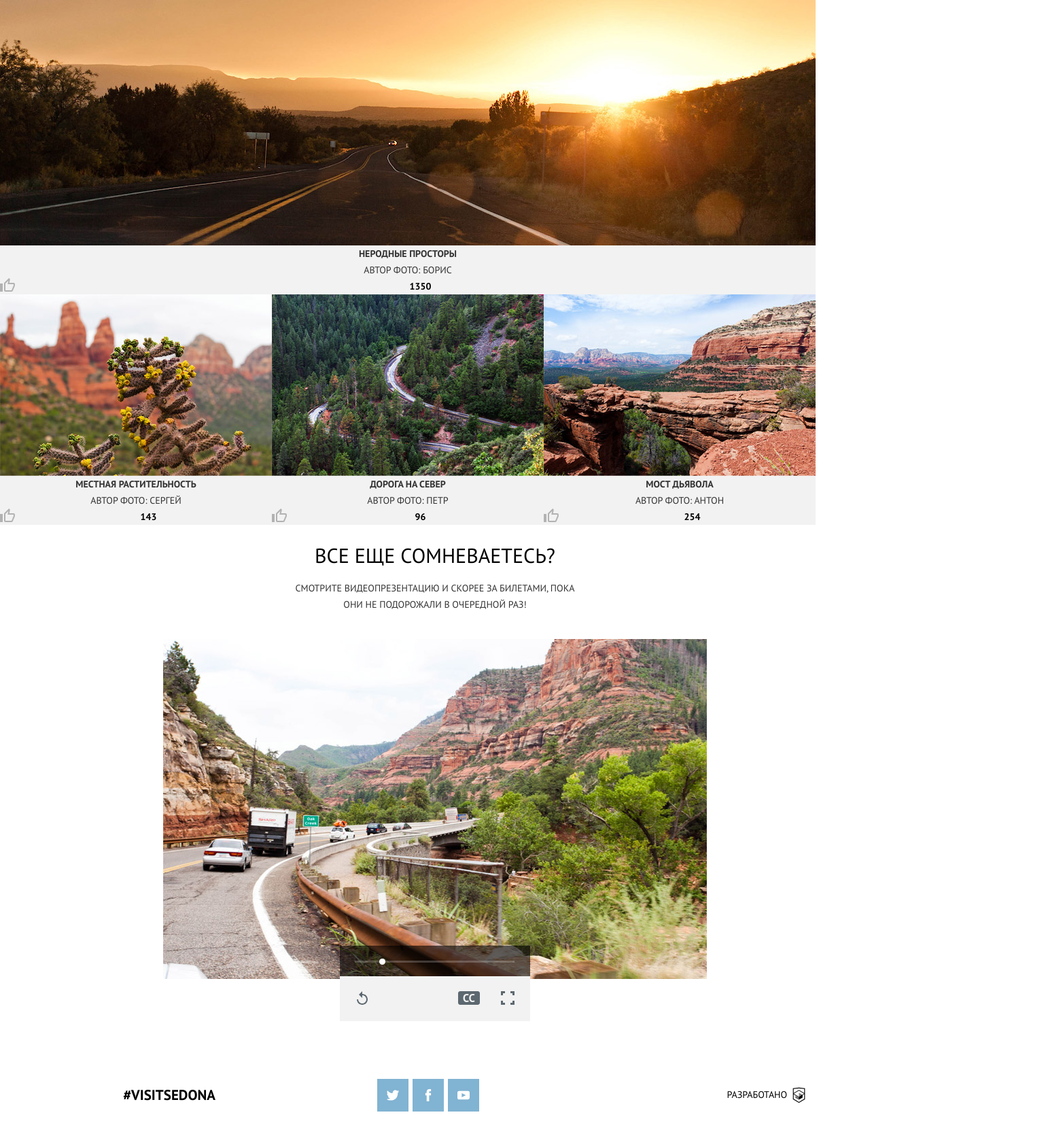
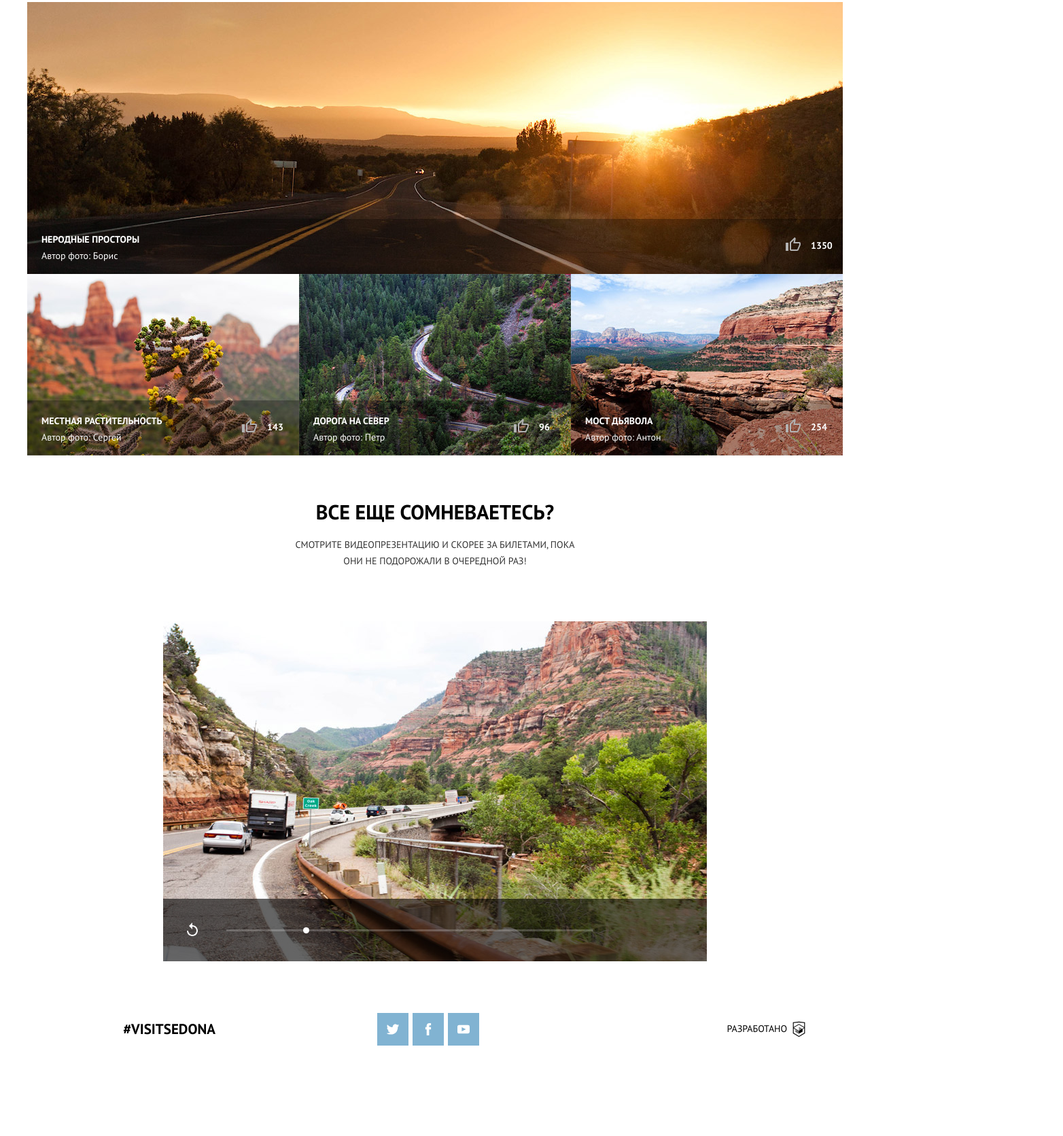
Before and after one commit to kudinroman/sedona-roman, a plain HTML site: page photo.html in a window 1280 px wide. Shown: the part 576-2247 px from the top of the page at 68% size, 1564 px wide, since content can reach past the window. After the commit the page ends 2150 px from the top, so only its background shows below. Drawn offline with Linux system fonts and the light colour scheme.

Commit message:
Update 2017-06-24T12:26:38.451Z

```diff
--- a/css/style.css
+++ b/css/style.css
@@ -419,6 +419,7 @@ template {
   -webkit-box-orient: vertical;
   -webkit-box-direction: normal;
           flex-direction: column;
+  min-width: 320px;
   z-index: 1;
   background: #ffffff;
 }
@@ -430,6 +431,7 @@ template {
   height: 0px;
   position: relative;
   top: -56px;
+  min-width: 320px;
   display: -webkit-box;
   display: flex;
   -webkit-box-pack: center;
@@ -658,11 +660,9 @@ template {
   cursor: pointer;
 }
 .heading {
-  border-bottom: 1px solid #e5e5e5;
-}
-.heading:last-of-type {
-  border: none;
-  padding: 24px 20px;
+  min-width: 320px;
+  margin: auto;
+  padding: 24px 0px;
 }
 .heading__title {
   font-size: 18px;
@@ -676,28 +676,48 @@ template {
   line-height: 24px;
   font-weight: 400;
   padding: 15px 5px;
+  width: 320px;
+  margin: auto;
 }
 .photos {
   display: -webkit-box;
   display: flex;
   flex-wrap: wrap;
+  -webkit-box-pack: center;
+          justify-content: center;
+  -webkit-box-align: center;
+          align-items: center;
+  min-width: 320px;
 }
 .photos__item {
+  position: relative;
+  display: -webkit-box;
+  display: flex;
+  -webkit-box-orient: vertical;
+  -webkit-box-direction: normal;
+          flex-direction: column;
   border-bottom: 1px solid #e5e5e5;
   font-size: 14px;
   color: #333333;
+  padding: 22px 20px;
 }
 .photos__name {
   font-weight: 700;
+  text-align: left;
+  margin-top: 10px;
 }
 .photos__author {
   font-weight: 400;
+  text-align: left;
+  text-transform: none;
+  margin-bottom: 7px;
 }
 .photos__counter-text {
   position: relative;
   font-weight: 900;
   color: #000000;
   padding-left: 37px;
+  text-align: left;
 }
 .photos__counter-text::before {
   position: absolute;
@@ -714,7 +734,7 @@ template {
   margin: auto;
   background: rgba(0, 0, 0, 0.6);
   border-bottom: 66px solid #f2f2f2;
-  bottom: 49px;
+  bottom: 45px;
 }
 .player::before {
   position: absolute;
@@ -765,7 +785,20 @@ template {
   width: 20px;
   left: 237px;
 }
+.video {
+  min-width: 320px;
+}
+.video__item {
+  display: -webkit-box;
+  display: flex;
+  -webkit-box-orient: vertical;
+  -webkit-box-direction: normal;
+          flex-direction: column;
+  -webkit-box-align: center;
+          align-items: center;
+}
 .page-heading {
+  min-width: 320px;
   background: #ffffff;
 }
 .page-heading__title {
@@ -783,6 +816,7 @@ template {
   font-size: 14px;
   font-weight: 400;
   padding-bottom: 6px;
+  padding: 0px 10% 6px;
 }
 .page-heading__text::after {
   position: relative;
@@ -795,6 +829,13 @@ template {
   background-size: cover;
   bottom: -37px;
   z-index: 1;
+}
+.page-heading--photo .page-heading__text {
+  padding-bottom: 36px;
+  border-bottom: 1px solid #e5e5e5;
+}
+.page-heading--photo .page-heading__text::after {
+  display: none;
 }
 .reason {
   display: -webkit-box;
@@ -942,6 +983,7 @@ body {
   line-height: 24px;
   text-transform: uppercase;
   text-align: center;
+  min-width: 320px;
 }
 button {
   border: none;
@@ -1009,7 +1051,7 @@ img {
   }
   .intro {
     height: 518px;
-    background-size: 105%, cover;
+    background-size: 106%, cover;
     background-image: url("../img/bg-intro-triangle-tablet.svg"), url("../img/bg-back-tablet@1x.jpg");
   }
   .intro__img {
@@ -1056,11 +1098,11 @@ img {
   }
   .heading {
     border-bottom: none;
-    padding: 64px 20px;
+    padding: 62px 20px;
   }
   .heading__title {
     font-size: 30px;
-    font-weight: 400;
+    font-weight: 700;
   }
   .heading__text {
     width: 440px;
@@ -1071,13 +1113,66 @@ img {
     margin: auto;
   }
   .photos__item {
+    -webkit-box-orient: horizontal;
+    -webkit-box-direction: normal;
+            flex-direction: row;
+    flex-wrap: wrap;
+    width: 324px;
     padding: 0px;
     border-bottom: none;
     background: #f2f2f2;
   }
+  .photos__item:first-of-type {
+    width: 648px;
+  }
+  .photos__item:last-of-type {
+    margin-right: auto;
+  }
+  .photos__description {
+    padding: 8px 21px;
+  }
+  .photos__counter {
+    display: -webkit-box;
+    display: flex;
+    width: 84px;
+    margin-left: auto;
+    -webkit-box-align: center;
+            align-items: center;
+  }
+  .player {
+    position: absolute;
+    width: 648px;
+    border-bottom: none;
+    height: 92px;
+    bottom: 0px;
+  }
+  .player::before {
+    width: 389px;
+    left: 93px;
+    top: 45px;
+  }
+  .player::after {
+    left: 206px;
+    top: 42px;
+  }
+  .player__item:hover {
+    fill: #ffffff;
+  }
+  .player__item {
+    top: 35px;
+    fill: #ffffff;
+  }
+  .player__item--replay {
+    left: 35px;
+  }
+  .player__item--subtitles {
+    left: 524px;
+  }
+  .player__item--fullscreen {
+    left: 587px;
+  }
   .video {
-    width: 648px;
-    margin: auto;
+    margin-bottom: 40px;
   }
   .page-heading__title {
     font-size: 21px;
@@ -1091,6 +1186,16 @@ img {
   }
   .page-heading__text::after {
     display: none;
+  }
+  .page-heading--photo {
+    padding: 28px 0px;
+    font-size: 30px;
+  }
+  .page-heading--photo .page-heading__title {
+    font-size: 30px;
+  }
+  .page-heading--photo .page-heading__text {
+    border-bottom: none;
   }
   .reason {
     -webkit-box-orient: horizontal;
@@ -1173,12 +1278,12 @@ img {
     margin-bottom: 0px;
   }
 }
-@media (-webkit-min-device-pixel-ratio: 1.5), (min-resolution: 144dpi), (min-resolution: 1.5dppx) {
+@media (-webkit-min-device-pixel-ratio: 1.5) and (-webkit-min-device-pixel-ratio: 1.5), (min-resolution: 144dpi) and (min-resolution: 1.5dppx) {
   .intro {
     background-image: url("../img/bg-intro-triangle-mobile.svg"), url("../img/bg-back-mobile@2x.jpg");
   }
 }
-@media (min-width: 768px) and (-webkit-min-device-pixel-ratio: 1.5), (min-width: 768px) and (min-resolution: 144dpi), (-webkit-min-device-pixel-ratio: 1.5), (min-resolution: 1.5dppx) {
+@media (min-width: 768px) and (-webkit-min-device-pixel-ratio: 1.5), (min-width: 768px) and (min-resolution: 144dpi), (min-width: 768px) and (min-resolution: 1.5dppx) {
   .intro {
     background-image: url("../img/bg-intro-triangle-tablet.svg"), url("../img/bg-back-tablet@2x.jpg");
   }
@@ -1211,14 +1316,45 @@ img {
     padding-right: 36px;
   }
   .photos {
+    width: 1200px;
+    margin: auto;
+  }
+  .photos__item {
+    width: 400px;
+    margin: auto;
+  }
+  .photos__item:first-of-type {
+    width: 1200px;
+    margin: auto;
+  }
+  .photos__description {
+    position: absolute;
+    display: block;
     width: 100%;
+    color: #ffffff;
+    left: 0px;
+    bottom: 0px;
+    background: rgba(0, 0, 0, 0.3);
   }
-  .video {
-    width: 100%;
+  .photos__counter {
+    position: absolute;
+    right: 0px;
+    bottom: 30px;
   }
-  .video__item {
+  .photos__counter-text {
+    color: #ffffff;
+  }
+  .player {
     width: 800px;
-    margin: auto;
+  }
+  .player::before {
+    width: 540px;
+  }
+  .player__item--subtitles {
+    width: 674px;
+  }
+  .player__item--fullscreen {
+    width: 737px;
   }
   .reason__about {
     padding: 55px 45px;
@@ -1238,7 +1374,7 @@ img {
     left: 90px;
   }
 }
-@media (min-width: 1200px) and (-webkit-min-device-pixel-ratio: 1.5), (min-width: 1200px) and (min-resolution: 144dpi), (-webkit-min-device-pixel-ratio: 1.5), (min-resolution: 1.5dppx) {
+@media (min-width: 1200px) and (-webkit-min-device-pixel-ratio: 1.5), (min-width: 1200px) and (min-resolution: 144dpi), (min-width: 1200px) and (min-resolution: 1.5dppx) {
   .intro {
     background-image: url("../img/bg-intro-triangle-desktop.svg"), url("../img/bg-back-desktop@2x.jpg");
   }
--- a/photo.html
+++ b/photo.html
@@ -30,7 +30,7 @@
         <img class="intro__img" src="img/text-sedona.svg" alt="Sedona">
       </div>
     </header>
-    <section class="page-heading">
+    <section class="page-heading--photo">
       <h2 class="page-heading__title">Фото и видео</h2>
       <p class="page-heading__text">Не можете решиться на путешествие из-за курса? Фотографии помогут вам забыть о политике и экономике.</p>
     </section>
```
Also changed, not shown: css/style.min.css.
